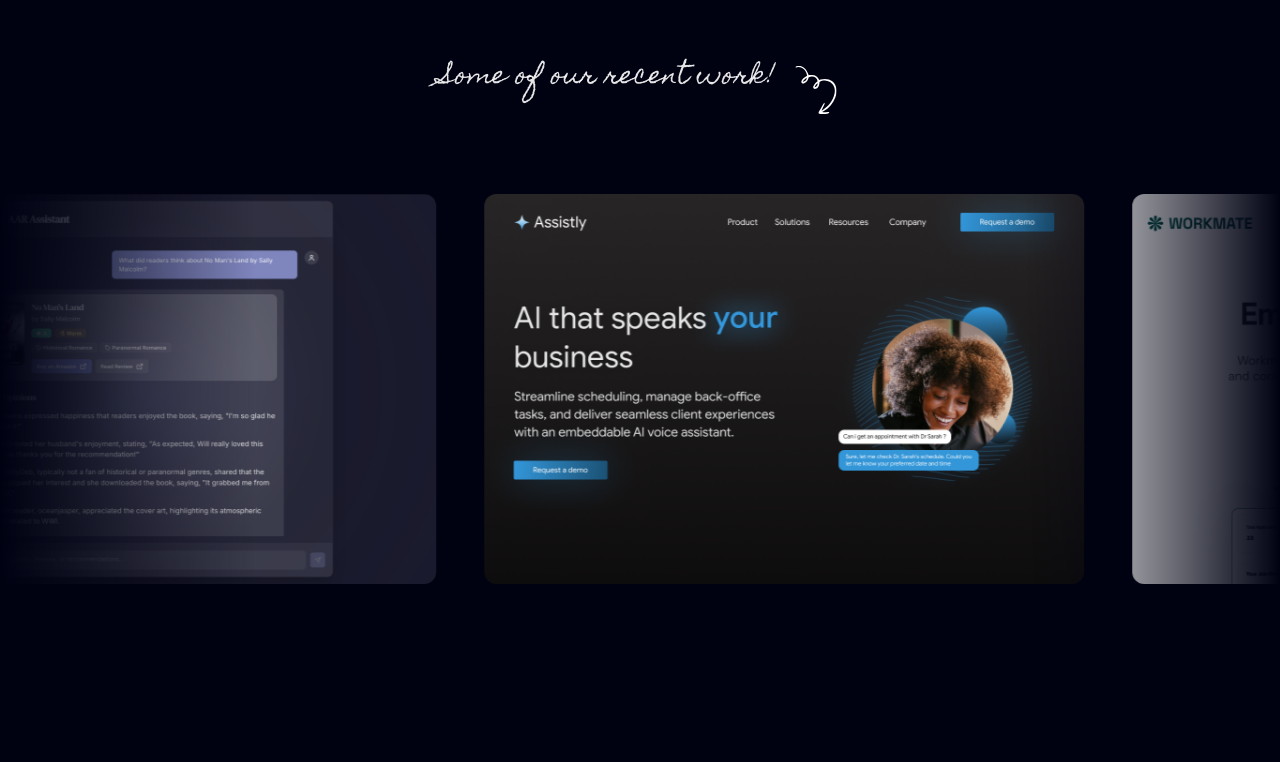
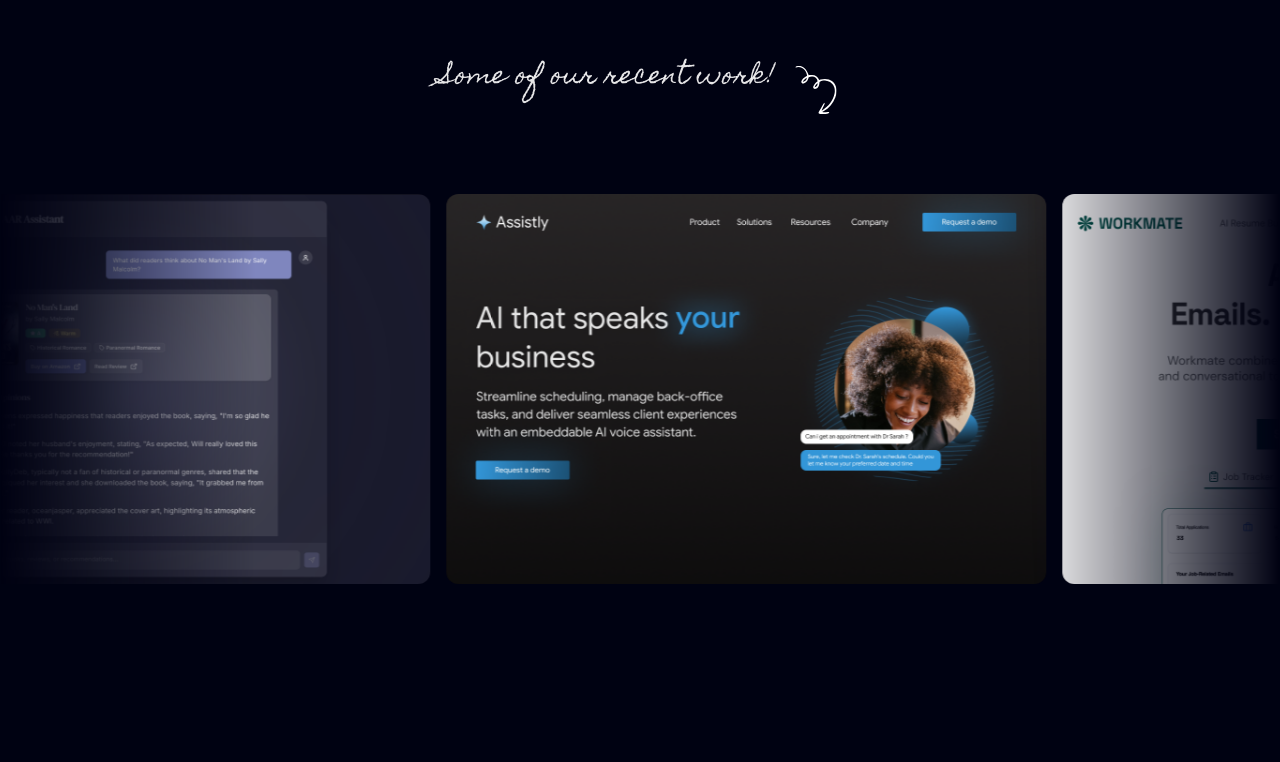
Before and after one commit to haloweavedev/portfolio, a Next.js app: page / in a window 1280 px wide. Shown: the part 838-1600 px from the top of the page. Built offline with nearby package versions, Linux system fonts and the light colour scheme.

Commit message:
fixed the work carousel

```diff
--- a/components/ui/infinite-moving-cards.tsx
+++ b/components/ui/infinite-moving-cards.tsx
@@ -1,20 +1,22 @@
-"use client";
+"use client"
 
-import { cn } from "@/lib/utils";
-import React, { useEffect, useState } from "react";
-import Image from "next/image";
+import { cn } from "@/lib/utils"
+import type React from "react"
+import { useEffect, useState, useRef } from "react"
+import Image from "next/image"
+import { motion } from "framer-motion"
 
 interface Project {
-  id: number;
-  image: string;
+  id: number
+  image: string
 }
 
 interface InfiniteMovingCardsProps {
-  items: Project[];
-  direction?: "left" | "right";
-  speed?: "fast" | "normal" | "slow";
-  pauseOnHover?: boolean;
-  className?: string;
+  items: Project[]
+  direction?: "left" | "right"
+  speed?: "fast" | "normal" | "slow"
+  pauseOnHover?: boolean
+  className?: string
 }
 
 export const InfiniteMovingCards: React.FC<InfiniteMovingCardsProps> = ({
@@ -24,76 +26,93 @@ export const InfiniteMovingCards: React.FC<InfiniteMovingCardsProps> = ({
   pauseOnHover = true,
   className,
 }) => {
-  const containerRef = React.useRef<HTMLDivElement>(null);
-  const scrollerRef = React.useRef<HTMLUListElement>(null);
-  const [start, setStart] = useState(false);
+  const containerRef = useRef<HTMLDivElement>(null)
+  const scrollerRef = useRef<HTMLUListElement>(null)
+  const [start, setStart] = useState(false)
+  const [isMobile, setIsMobile] = useState(false)
+
+  useEffect(() => {
+    const handleResize = () => {
+      setIsMobile(window.innerWidth < 768)
+    }
+
+    handleResize()
+    window.addEventListener("resize", handleResize)
+
+    return () => {
+      window.removeEventListener("resize", handleResize)
+    }
+  }, [])
 
   useEffect(() => {
     const addAnimation = () => {
       if (containerRef.current && scrollerRef.current) {
-        const scrollerContent = Array.from(scrollerRef.current.children);
+        const scrollerContent = Array.from(scrollerRef.current.children)
         scrollerContent.forEach((item) => {
-          const duplicatedItem = item.cloneNode(true);
-          scrollerRef.current?.appendChild(duplicatedItem);
-        });
-        getDirection();
-        getSpeed();
-        setStart(true);
+          const duplicatedItem = item.cloneNode(true)
+          scrollerRef.current?.appendChild(duplicatedItem)
+        })
+        getDirection()
+        getSpeed()
+        setStart(true)
       }
-    };
+    }
 
     const getDirection = () => {
       if (containerRef.current) {
-        containerRef.current.style.setProperty(
-          "--animation-direction",
-          direction === "left" ? "forwards" : "reverse"
-        );
+        containerRef.current.style.setProperty("--animation-direction", direction === "left" ? "forwards" : "reverse")
       }
-    };
+    }
 
     const getSpeed = () => {
       if (containerRef.current) {
-        const duration =
-          speed === "fast" ? "20s" : speed === "normal" ? "40s" : "80s";
-        containerRef.current.style.setProperty("--animation-duration", duration);
+        const duration = speed === "fast" ? "20s" : speed === "normal" ? "40s" : "80s"
+        containerRef.current.style.setProperty("--animation-duration", duration)
       }
-    };
+    }
 
-    addAnimation();
-  }, [direction, speed]);
+    addAnimation()
+  }, [direction, speed])
 
   return (
-    <div
+    <motion.div
       ref={containerRef}
       className={cn(
-        "scroller relative z-20 max-w-7xl overflow-hidden [mask-image:linear-gradient(to_right,transparent,white_20%,white_80%,transparent)]",
-        className
+        "scroller relative z-20 max-w-full overflow-hidden [mask-image:linear-gradient(to_right,transparent,white_20%,white_80%,transparent)]",
+        className,
       )}
+      initial={{ opacity: 0, filter: "blur(10px)" }}
+      animate={{ opacity: 1, filter: "blur(0px)" }}
+      transition={{ duration: 0.8 }}
     >
       <ul
         ref={scrollerRef}
         className={cn(
-          "flex min-w-full shrink-0 gap-12 py-4 w-max flex-nowrap",
+          "flex min-w-full shrink-0 gap-4 py-4 w-max flex-nowrap",
           start && "animate-scroll",
-          pauseOnHover && "hover:[animation-play-state:paused]"
+          pauseOnHover && "hover:[animation-play-state:paused]",
         )}
       >
         {items.map((project) => (
           <li
             key={project.id}
-            className="relative w-[600px] rounded-xl overflow-hidden flex-shrink-0"
+            className="relative rounded-xl overflow-hidden flex-shrink-0"
+            style={{
+              width: isMobile ? "80vw" : "600px",
+              height: isMobile ? "52vw" : "390px", // Maintains 1280:832 aspect ratio
+            }}
           >
             <Image
-              src={project.image}
+              src={project.image || "/placeholder.svg"}
               alt={`Project ${project.id}`}
-              width={600}
-              height={400}
-              className="object-cover object-center w-full h-full"
+              layout="fill"
+              objectFit="cover"
+              className="object-center"
               priority
             />
           </li>
         ))}
       </ul>
-    </div>
-  );
-};
+    </motion.div>
+  )
+}
--- a/components/work-section.tsx
+++ b/components/work-section.tsx
@@ -1,7 +1,8 @@
-"use client";
+"use client"
 
-import { motion } from "framer-motion";
-import { InfiniteMovingCards } from "./ui/infinite-moving-cards";
+import { motion } from "framer-motion"
+import { InfiniteMovingCards } from "./ui/infinite-moving-cards"
+import { useState, useEffect } from "react"
 
 const projects = [
   { id: 1, image: "/projects/Assistly.png" },
@@ -13,36 +14,48 @@ const projects = [
   { id: 7, image: "/projects/Studionaadi.png" },
   { id: 8, image: "/projects/BespokeAstrology.png" },
   { id: 9, image: "/projects/Minerva.png" },
-];
+]
 
 export function WorkSection() {
+  const [isMobile, setIsMobile] = useState(false)
+
+  useEffect(() => {
+    const handleResize = () => {
+      setIsMobile(window.innerWidth < 768)
+    }
+
+    handleResize()
+    window.addEventListener("resize", handleResize)
+
+    return () => {
+      window.removeEventListener("resize", handleResize)
+    }
+  }, [])
+
   return (
-    <section className="py-20 overflow-hidden">
+    <section className="py-12 sm:py-20 overflow-hidden">
       <motion.div
         initial={{ opacity: 0, y: 20, filter: "blur(10px)" }}
         whileInView={{ opacity: 1, y: 0, filter: "blur(0px)" }}
         transition={{ duration: 0.8 }}
         viewport={{ once: false }}
-        className="mb-16 flex items-center gap-4 justify-center"
+        className="mb-8 sm:mb-16 flex items-center gap-4 justify-center px-4 sm:px-0"
       >
-        <p className="text-2xl text-white/90 font-homemade-apple">
-          Some  of  our  recent  work!
-        </p>
+        <p className="text-lg sm:text-2xl text-white/90 font-homemade-apple text-center">Some of our recent work!</p>
+        {!isMobile && (
           <motion.img
             src="/arrow-2.svg"
             alt="Arrow"
-          className="w-12 h-12 mt-6"
+            className="w-8 sm:w-12 h-8 sm:h-12 mt-6"
             initial={{ opacity: 0, x: -10 }}
             whileInView={{ opacity: 1, x: 0 }}
             transition={{ duration: 0.8, delay: 0.2 }}
             viewport={{ once: false }}
           />
+        )}
       </motion.div>
 
       <div className="relative">
-        {/* Gradient overlay */}
-        <div className="absolute pointer-events-none" />
-
         <motion.div
           initial={{ opacity: 0 }}
           whileInView={{ opacity: 1 }}
@@ -54,5 +67,5 @@ export function WorkSection() {
         </motion.div>
       </div>
     </section>
-  );
+  )
 }
```
Lines whose indentation alone changed are shown as unchanged.
